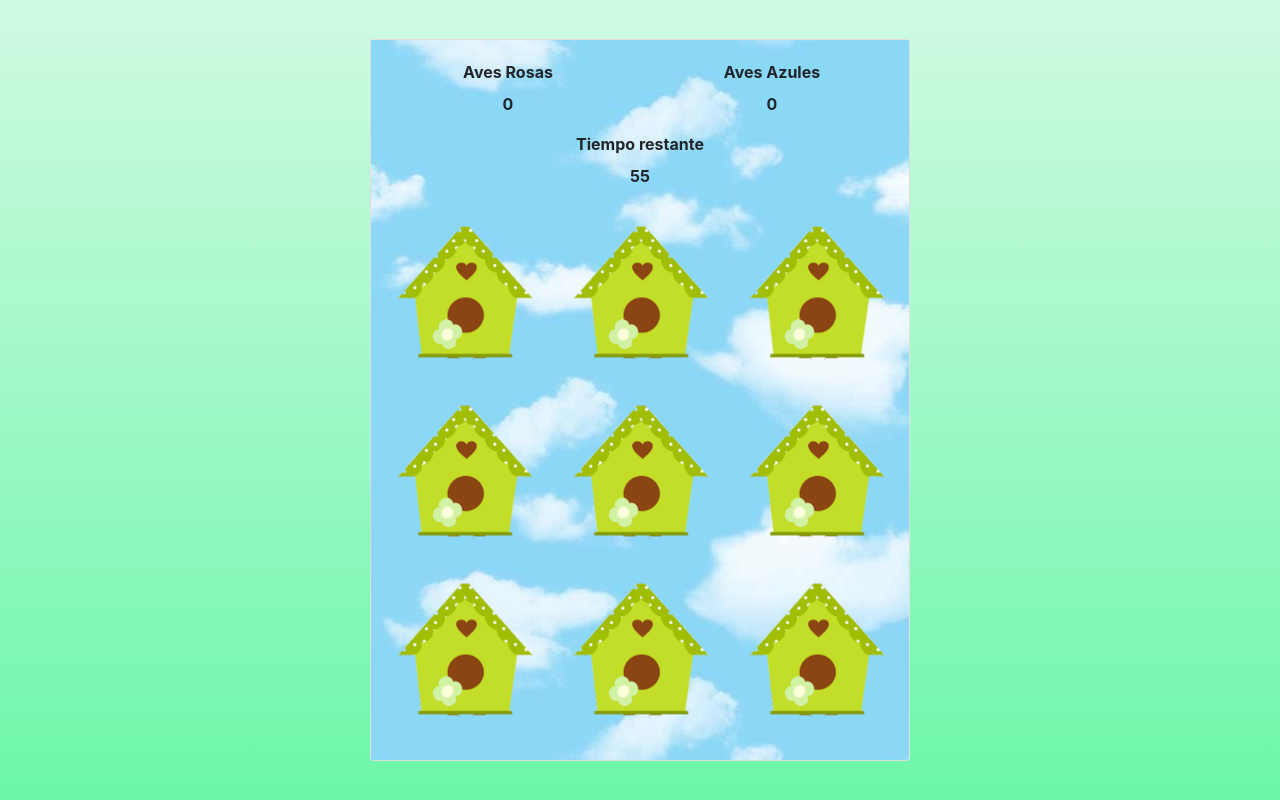
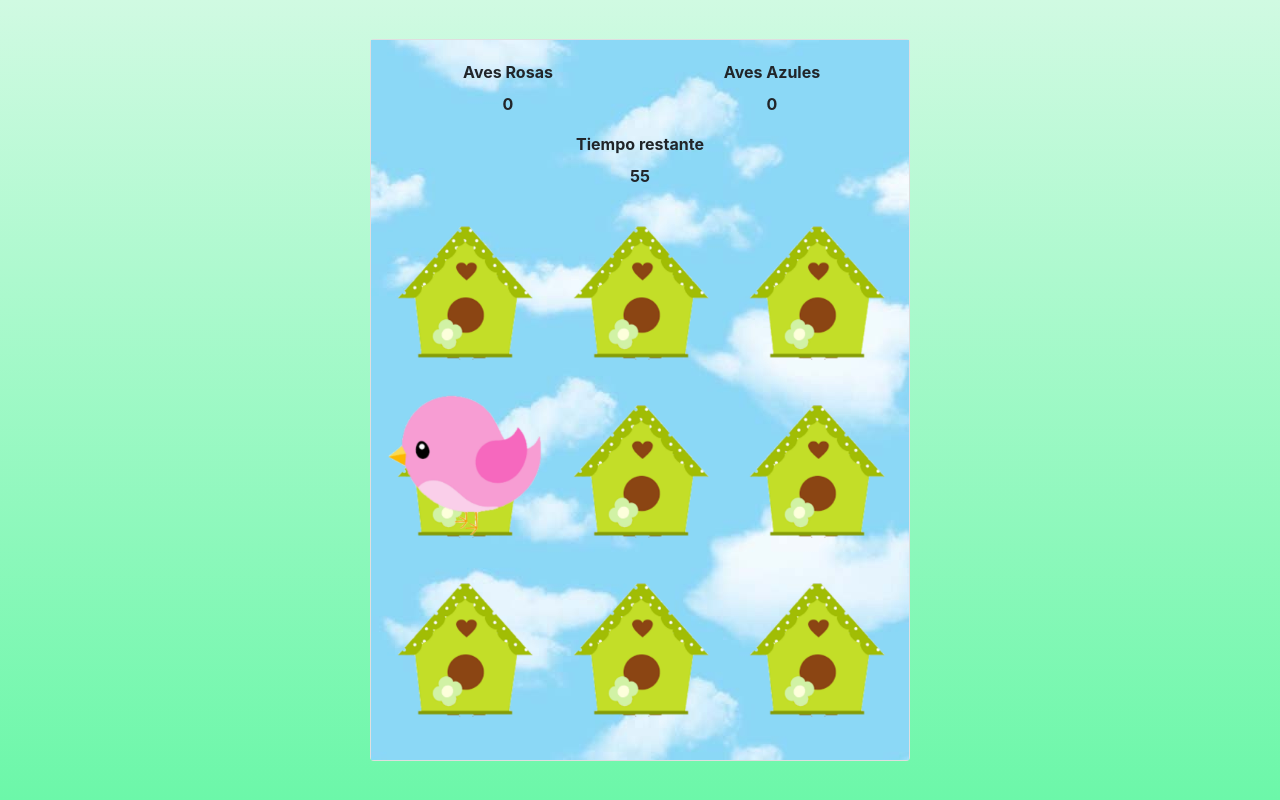
Before and after one commit to jose9428/myGameBird, an Angular app: page / in a window 1280 px wide. Built offline with nearby package versions, Linux system fonts and the light colour scheme.

Commit message:
Implementacion de logica para la aparicion de aves

```diff
--- a/src/app/app.component.css
+++ b/src/app/app.component.css
@@ -5,3 +5,9 @@
 .texto{
   font-weight: bold;
 }
+
+.adelante-imagen{
+  position: absolute;
+  top: 0px;
+  left: 0px;
+}
--- a/src/app/app.component.html
+++ b/src/app/app.component.html
@@ -22,9 +22,12 @@
                 </div>
               </div>
               <div class="row">
-                <div class="col-sm-4" *ngFor="let item of cantCasas;">
-                  <img src="/assets/imagenes/casaPajaros.png" style="width: 100%;">
-                </div>
+                <div class="col-sm-4" *ngFor="let item of aves;">
+                  <div>
+                    <img src="/assets/imagenes/casaPajaros.png" style="width: 100%;" >
+                    <img *ngIf="item.visibilidad" src="/assets/imagenes/{{item.imagen}}" style="width: 100%;" class="adelante-imagen">
+                  </div>
+                 </div>
               </div>
             </div>
           </div>
--- a/src/app/app.component.ts
+++ b/src/app/app.component.ts
@@ -1,14 +1,18 @@
 import { Component, OnInit } from '@angular/core';
+import { Ave } from './models/Ave';
 @Component({
   selector: 'app-root',
   templateUrl: './app.component.html',
   styleUrls: ['./app.component.css']
 })
 export class AppComponent implements OnInit{
-  cantCasas = [1,2,3,4,5,6,7,8,9];
+  aves : Ave [] = [];
   puntajeRosa:number = 0;
   puntajeAzul:number = 0;
   tiempo:number = 0;
+  maxAves:number = 9;
+  anteriorAzar: number = 0;
+  finalizoJuego:Boolean = false;
 
   constructor() { }
 
@@ -17,23 +21,69 @@ export class AppComponent implements OnInit{
     this.iniciarTemporizador();
   }
 
+  fnCrearAves(){
+    this.aves = [];
+    for(let i = 0; i< this.maxAves; i++){
+      const obj = new Ave();
+      obj.numero = i + 1;
+      obj.imagen = obj.numero % 2 == 0 ? 'aveRosa.png': 'aveAzul.png';
+      obj.visibilidad = false;
+      this.aves.push(obj);
+    }
+  }
+
+  fnGenerarAve(){
+    let azar = 0;
+
+    do{
+      azar = this.fnGenerarAleatoreo(1 , this.maxAves);
+    }while(azar == this.anteriorAzar);
+
+    this.anteriorAzar = azar;
+
+    for(let i = 0; i < this.aves.length; i++){
+      if(this.aves[i].numero == this.anteriorAzar){
+        this.aves[i].visibilidad = true;
+        break;
+      }
+    }
+  }
+
+  fnLimpiarAves(){
+    for(let i = 0; i < this.aves.length; i++){
+      this.aves[i].visibilidad = false;
+    }
+  }
+
+  fnGenerarAleatoreo(min: number,max : number){
+    return Math.floor(Math.random() * (max - min + 1) + min);
+  }
+
   fnInicializar(){
     this.puntajeRosa = 0;
     this.puntajeAzul = 0;
     this.tiempo = 60;
+    this.finalizoJuego = true;
+    this.anteriorAzar = 0;
+    this.fnCrearAves();
   }
 
   fnDisminuirTiempo(){
     this.tiempo--;
+
+    if(this.tiempo < 0){
+      this.finalizoJuego = false;
+    }
   }
 
   iniciarTemporizador(){
     let t = window.setInterval(() => {
       if(this.tiempo <= 0){
-        this.fnDisminuirTiempo();
         clearInterval(t);
       }else{
         this.fnDisminuirTiempo();
+        this.fnLimpiarAves();
+        this.fnGenerarAve();
       }
     },1000)
   }
--- /dev/null
+++ b/src/app/models/Ave.ts
@@ -0,0 +1,11 @@
+export class Ave{
+  public numero?: number;
+  public imagen?: string;
+  public visibilidad?: Boolean;
+
+  constructor(){
+    this.numero = 0;
+    this.imagen = '';
+    this.visibilidad = false;
+  }
+}
```
